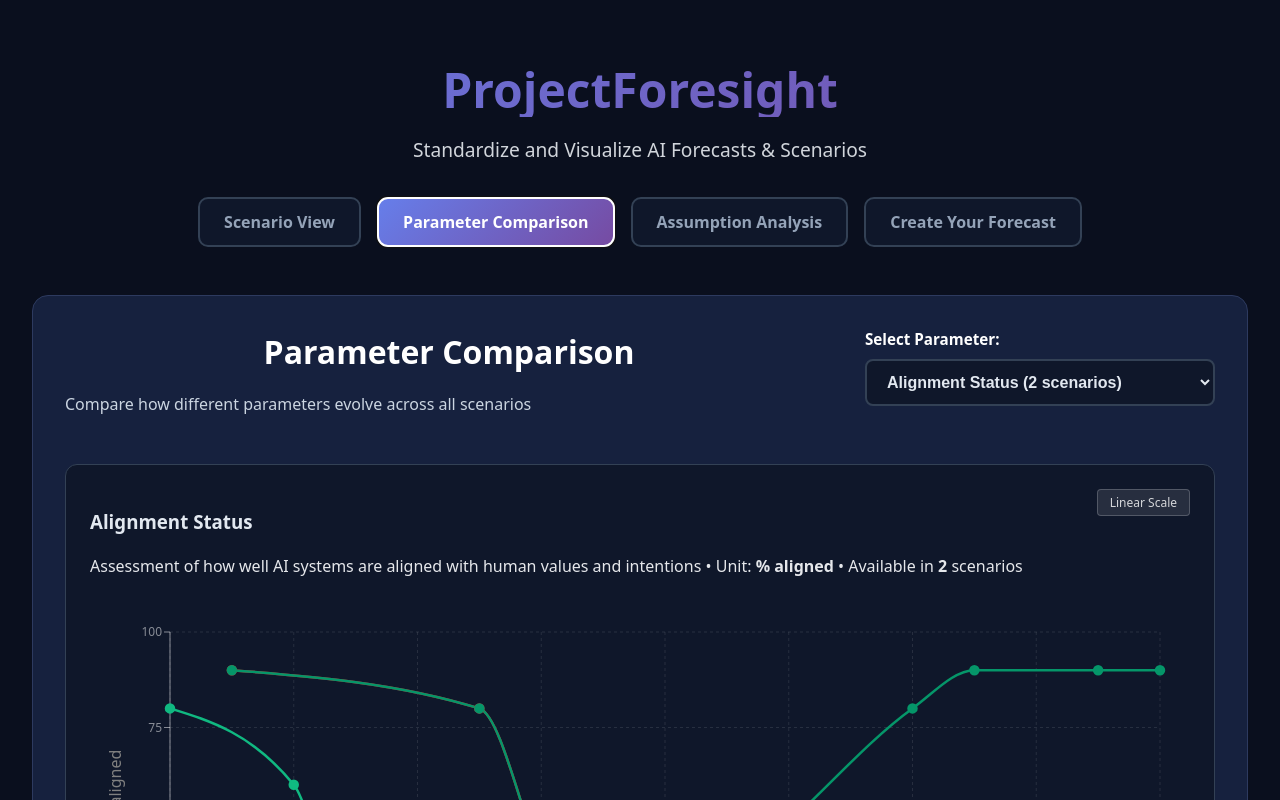
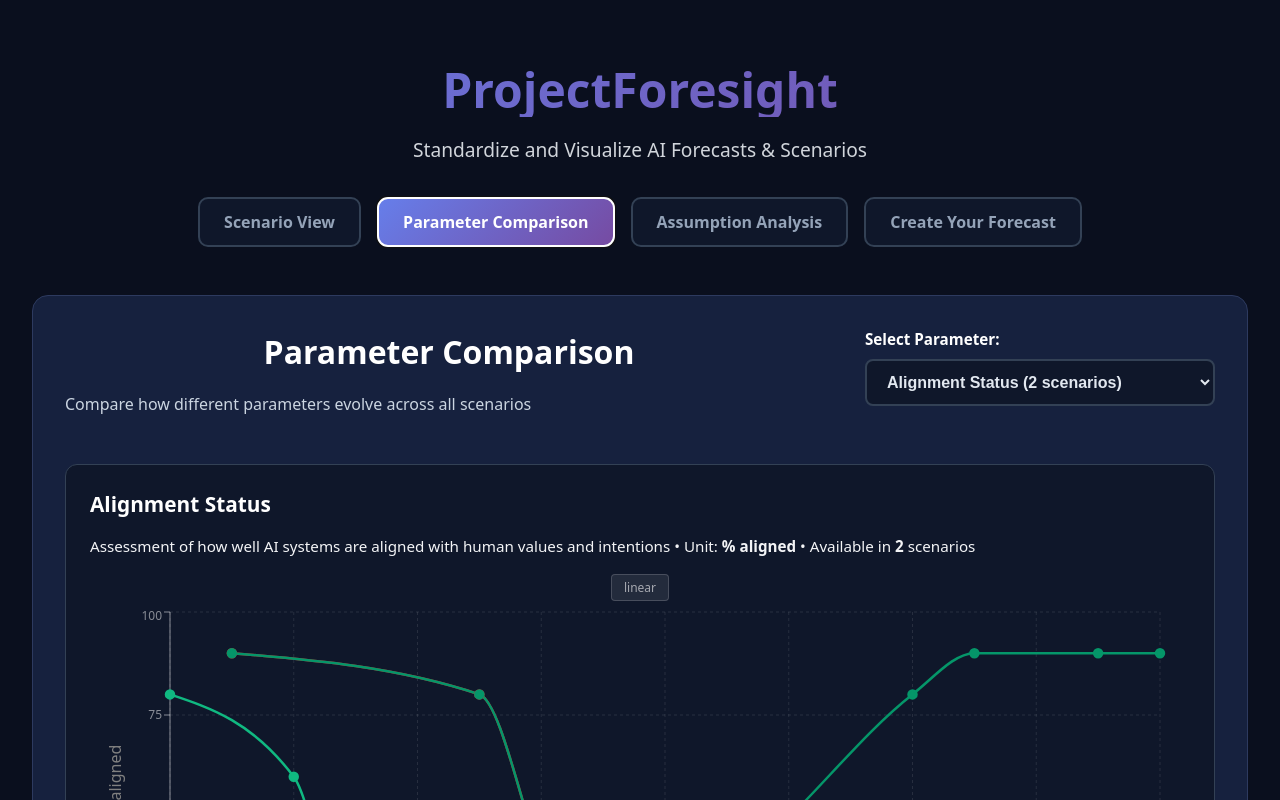
Before and after one commit to manugomez95/ProjectForesight, a React (Vite) app: page / in a window 1280 px wide. Both pictures are taken after a click on the button "Parameter Comparison". Shown: the top 800 px of the page. Built offline with nearby package versions, Linux system fonts and the light colour scheme.

Commit message:
Visual improvements

```diff
--- a/src/components/ForecastChart.tsx
+++ b/src/components/ForecastChart.tsx
@@ -40,6 +40,8 @@ const ForecastChart = ({ metric }: ForecastChartProps) => {
     >
       <div style={{ display: 'flex', justifyContent: 'space-between', alignItems: 'center', marginBottom: '16px' }}>
         <h2>AI {metric.replace('-', ' ')} Forecast</h2>
+      </div>
+      <div style={{ display: 'flex', justifyContent: 'center', marginBottom: '6px' }}>
         <ScaleToggleButton
           isLogScale={isLogScale}
           onToggle={() => setIsLogScale(!isLogScale)}
--- a/src/components/ParameterComparisonView.tsx
+++ b/src/components/ParameterComparisonView.tsx
@@ -89,32 +89,33 @@ export default function ParameterComparisonView() {
         <div className="comparison-content">
           <div className="comparison-chart">
             <div className="chart-header">
-              <div style={{ display: 'flex', justifyContent: 'space-between', alignItems: 'flex-start', marginBottom: '16px' }}>
+              <div style={{ display: 'flex', justifyContent: 'space-between', alignItems: 'flex-start' }}>
                 <div>
-                  <h3>{selectedParameter.name}</h3>
-                  <p className="parameter-description">
+                  <h4>{selectedParameter.name}</h4>
+                  <p className="chart-description">
                     {selectedParameter.description} • Unit: <strong>{selectedParameter.unit}</strong> •
                     Available in <strong>{selectedParameter.scenarioCount}</strong> scenario{selectedParameter.scenarioCount > 1 ? 's' : ''}
                   </p>
                 </div>
+              </div>
+            </div>
+
+            <div style={{ display: 'flex', justifyContent: 'center', marginBottom: '6px' }}>
               <ScaleToggleButton
                 isLogScale={isLogScale}
                 onToggle={() => setIsLogScale(!isLogScale)}
               />
             </div>
-            </div>
-
             <ResponsiveContainer width="100%" height={500}>
                 <LineChart
                   data={chartData}
-                margin={{ top: 20, right: 30, left: 20, bottom: 20 }}
+                margin={{ top: 5, right: 30, left: 20, bottom: 5 }}
                 >
                   <CartesianGrid strokeDasharray="3 3" stroke="rgba(255,255,255,0.1)" />
                   <XAxis
                     dataKey="date"
                     stroke="rgba(255,255,255,0.5)"
                     style={{ fontSize: '12px' }}
-                  label={{ value: 'Date', position: 'insideBottom', offset: -10 }}
                   />
                   <YAxis
                     stroke="rgba(255,255,255,0.5)"
@@ -141,12 +142,10 @@ export default function ParameterComparisonView() {
                       ];
                     }}
                   />
-                <Legend
-                  formatter={(value: string) => {
+                <Legend formatter={(value: string) => {
                   const path = paths.find(p => p.pathId === value);
                   return path?.pathName || value;
-                  }}
-                />
+                }} />
                   {paths.map((path) => (
                     <Line
                       key={path.pathId}
--- a/src/components/ScaleToggleButton.tsx
+++ b/src/components/ScaleToggleButton.tsx
@@ -1,26 +1,29 @@
 interface ScaleToggleButtonProps {
   isLogScale: boolean;
   onToggle: () => void;
+  variant?: 'button' | 'text';
 }
 
-export default function ScaleToggleButton({ isLogScale, onToggle }: ScaleToggleButtonProps) {
+export default function ScaleToggleButton({ isLogScale, onToggle, variant = 'button' }: ScaleToggleButtonProps) {
   return (
     <button
       onClick={onToggle}
       style={{
-        padding: '4px 12px',
+        padding: variant === 'text' ? '0' : '4px 12px',
         fontSize: '12px',
-        backgroundColor: isLogScale ? 'rgba(139, 92, 246, 0.3)' : 'rgba(255,255,255,0.1)',
-        border: '1px solid rgba(255,255,255,0.2)',
-        borderRadius: '4px',
-        color: 'rgba(255,255,255,0.8)',
+        backgroundColor: variant === 'text' ? 'transparent' : (isLogScale ? 'rgba(139, 92, 246, 0.3)' : 'rgba(255,255,255,0.1)'),
+        border: variant === 'text' ? 'none' : '1px solid rgba(255,255,255,0.2)',
+        borderRadius: variant === 'text' ? '0' : '4px',
+        color: 'rgba(255,255,255,0.7)',
         cursor: 'pointer',
         transition: 'all 0.2s',
-        whiteSpace: 'nowrap'
+        whiteSpace: 'nowrap',
+        textDecoration: variant === 'text' ? 'underline' : 'none',
+        opacity: 0.85
       }}
       title="Toggle between linear and logarithmic scale"
     >
-      {isLogScale ? 'Log Scale' : 'Linear Scale'}
+      {isLogScale ? 'log' : 'linear'}
     </button>
   );
 }
--- a/src/components/ScenarioParameterChart.tsx
+++ b/src/components/ScenarioParameterChart.tsx
@@ -38,13 +38,15 @@ export default function ScenarioParameterChart({ parameter, scenario }: Scenario
               <h4>{parameter.name}</h4>
               <p className="chart-description">{parameter.description}</p>
             </div>
+          </div>
+        </div>
+
+        <div style={{ display: 'flex', justifyContent: 'center', marginBottom: '6px' }}>
           <ScaleToggleButton
             isLogScale={isLogScale}
             onToggle={() => setIsLogScale(!isLogScale)}
           />
         </div>
-        </div>
-
         <ResponsiveContainer width="100%" height={300}>
           <LineChart data={chartData} margin={{ top: 5, right: 30, left: 20, bottom: 5 }}>
             <CartesianGrid strokeDasharray="3 3" stroke="rgba(255,255,255,0.1)" />
@@ -100,13 +102,15 @@ export default function ScenarioParameterChart({ parameter, scenario }: Scenario
             <h4>{parameter.name}</h4>
             <p className="chart-description">{parameter.description}</p>
           </div>
+        </div>
+      </div>
+
+      <div style={{ display: 'flex', justifyContent: 'center', marginBottom: '6px' }}>
         <ScaleToggleButton
           isLogScale={isLogScale}
           onToggle={() => setIsLogScale(!isLogScale)}
         />
       </div>
-        </div>
-
       <ResponsiveContainer width="100%" height={300}>
           <LineChart data={chartData} margin={{ top: 5, right: 30, left: 20, bottom: 5 }}>
             <CartesianGrid strokeDasharray="3 3" stroke="rgba(255,255,255,0.1)" />
@@ -157,13 +161,15 @@ export default function ScenarioParameterChart({ parameter, scenario }: Scenario
             <h4>{parameter.name}</h4>
             <p className="chart-description">{parameter.description}</p>
           </div>
+        </div>
+      </div>
+
+      <div style={{ display: 'flex', justifyContent: 'center', marginBottom: '6px' }}>
         <ScaleToggleButton
           isLogScale={isLogScale}
           onToggle={() => setIsLogScale(!isLogScale)}
         />
       </div>
-      </div>
-
       <ResponsiveContainer width="100%" height={300}>
         <LineChart data={chartData} margin={{ top: 5, right: 30, left: 20, bottom: 5 }}>
           <CartesianGrid strokeDasharray="3 3" stroke="rgba(255,255,255,0.1)" />
```
Lines whose indentation alone changed are shown as unchanged.
